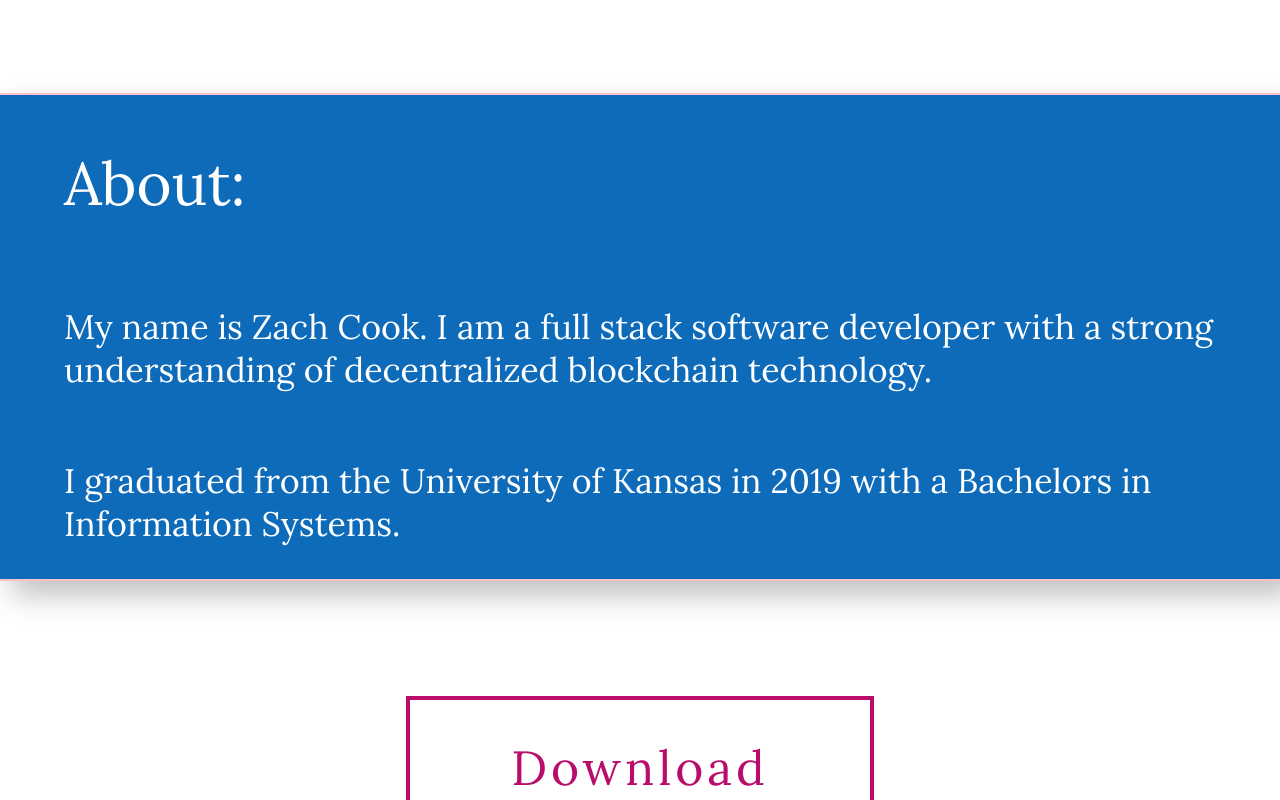
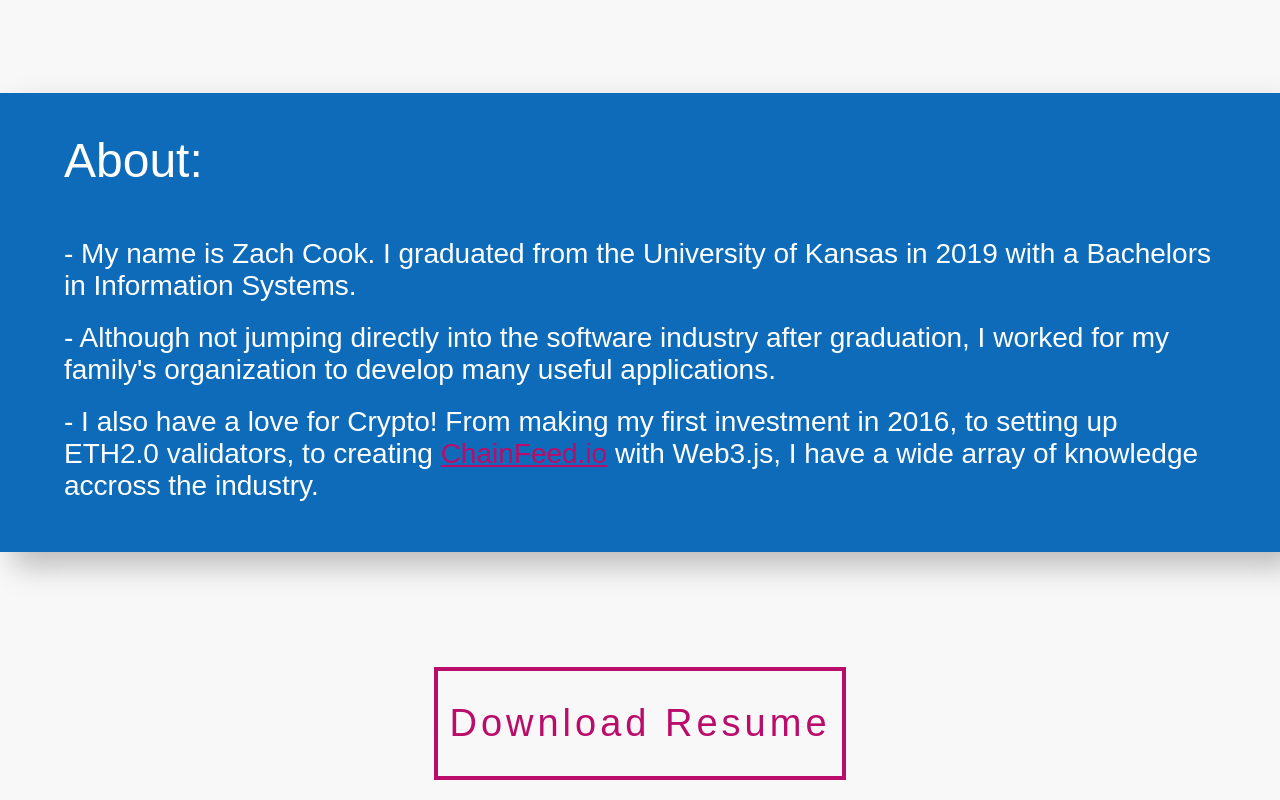
Before and after one commit to Zach-Cook/ZachCook, a React (Create React App) app in the folder frontend/: page / in a window 1280 px wide. Shown: the part 1760-2560 px from the top of the page. Built offline with nearby package versions, Linux system fonts and the light colour scheme.

Commit message:
LARGE COMMIT: Created the open in new tab function that will safely open external web urls in a new tab... Also updated some About styling and in the About container added some new text

```diff
--- a/frontend/src/components/about/styles/abouts.js
+++ b/frontend/src/components/about/styles/abouts.js
@@ -7,9 +7,6 @@ export const AboutFrame = styled.div`
     justify-content: center;
     background: #0D6BBA;
     box-shadow: 14px 14px 28px rgba(0, 0, 0, 0.25);
-    // border-radius: 20px;
-
-    border: 2px solid pink;
 `;
 
 
@@ -22,10 +19,10 @@ export const AboutFrameInner = styled.div`
 
 export const TitleText = styled.h2`
 
-    font-family: Lora;
+    font-family: Arial, Helvetica, sans-serif;
     font-style: normal;
     font-weight: normal;
-    font-size: 60px;
+    font-size: 48px;
     color: #FFFFFF;
 
 `;
@@ -41,11 +38,14 @@ export const TextFrame = styled.div`
 
 export const Text = styled.p`
 
-    font-family: Lora;
+    font-family: Arial, Helvetica, sans-serif;
     font-style: normal;
     font-weight: normal;
-    font-size: 34px;
-
+    font-size: 28px;
+    margin: 10px 0;
     color: #FFFFFF;
 
+    &:nth-child(3) {
+        margin-bottom: 50px;
+    }
 `
--- a/frontend/src/components/background/styles/background.js
+++ b/frontend/src/components/background/styles/background.js
@@ -76,7 +76,6 @@ export const TextFrame = styled.div`
 `;
 
 export const TitleText = styled.h2`
-    font-family: Arial, Helvetica, sans-serif;
 
     font-style: normal;
     font-weight: normal;
--- a/frontend/src/components/main/styles/main.js
+++ b/frontend/src/components/main/styles/main.js
@@ -6,6 +6,6 @@ export const MainFrame = styled.main`
     flex-direction: column;
     align-items: center;
     justify-content: center;
-    background: #FFFFFF;
+    background: #f8f8f8;
     width: 100%;
 `;
--- a/frontend/src/components/resume/styles/resume.js
+++ b/frontend/src/components/resume/styles/resume.js
@@ -12,7 +12,7 @@ export const ResumeFrame = styled.div`
 export const ResumeButton = styled.div`
 
     border: 4px solid #BA0D6B;
-    width: 40%;
+    width: 35%;
 
     margin: 20px 0;
 
@@ -22,12 +22,12 @@ export const ResumeButton = styled.div`
 
 export const ResumeButtonText = styled.h6`
 
-    margin: 37px 0;
+    margin: 22px 0;
 
-    font-family: Lora;
+    font-family: Arial, Helvetica, sans-serif;
     font-style: normal;
     font-weight: normal;
-    font-size: 48px;
+    font-size: 38px;
     line-height: 61px;
     text-align: center;
     letter-spacing: 4px;
--- a/frontend/src/containers/about.js
+++ b/frontend/src/containers/about.js
@@ -1,9 +1,15 @@
 import React from 'react';
 
 import { About } from '../components';
-
+import { openInNewTab } from '../helpers/openinenewtab';
 
 export default function AboutContainer(){
+
+    const aStyle = {
+        color: "#BA0D6B",
+        textDecoration: "underline",
+        cursor: "pointer"
+    }
 
     return (
 
@@ -12,8 +18,9 @@ export default function AboutContainer(){
                 <About.AboutFrameInner>
                     <About.TitleText>About:</About.TitleText>
                     <About.TextFrame>
-                        <About.Text>My name is Zach Cook. I am a full stack software developer with a strong understanding of decentralized blockchain technology. </About.Text>
-                        <About.Text>I graduated from the University of Kansas in 2019 with a Bachelors in Information Systems.</About.Text>
+                        <About.Text>- My name is Zach Cook. I graduated from the University of Kansas in 2019 with a Bachelors in Information Systems.</About.Text>
+                        <About.Text>- Although not jumping directly into the software industry after graduation, I worked for my family's organization to develop many useful applications.</About.Text>
+                        <About.Text>- I also have a love for Crypto! From making my first investment in 2016, to setting up ETH2.0 validators, to creating <span style={aStyle} onClick={()=> openInNewTab("https://chainfeed.io")}>ChainFeed.io</span> with Web3.js, I have a wide array of knowledge accross the industry.</About.Text>
                     </About.TextFrame>
                 </About.AboutFrameInner>
             </About>
--- /dev/null
+++ b/frontend/src/helpers/openinenewtab.js
@@ -0,0 +1,4 @@
+export const openInNewTab = (url) => {
+    const newWindow = window.open(url, '_blank', 'noopener,noreferrer')
+    if (newWindow) newWindow.opener = null
+  }
```
Also changed, not shown: frontend/src/components/portfolio/styles/portfolio.js (line endings or trailing spaces).
